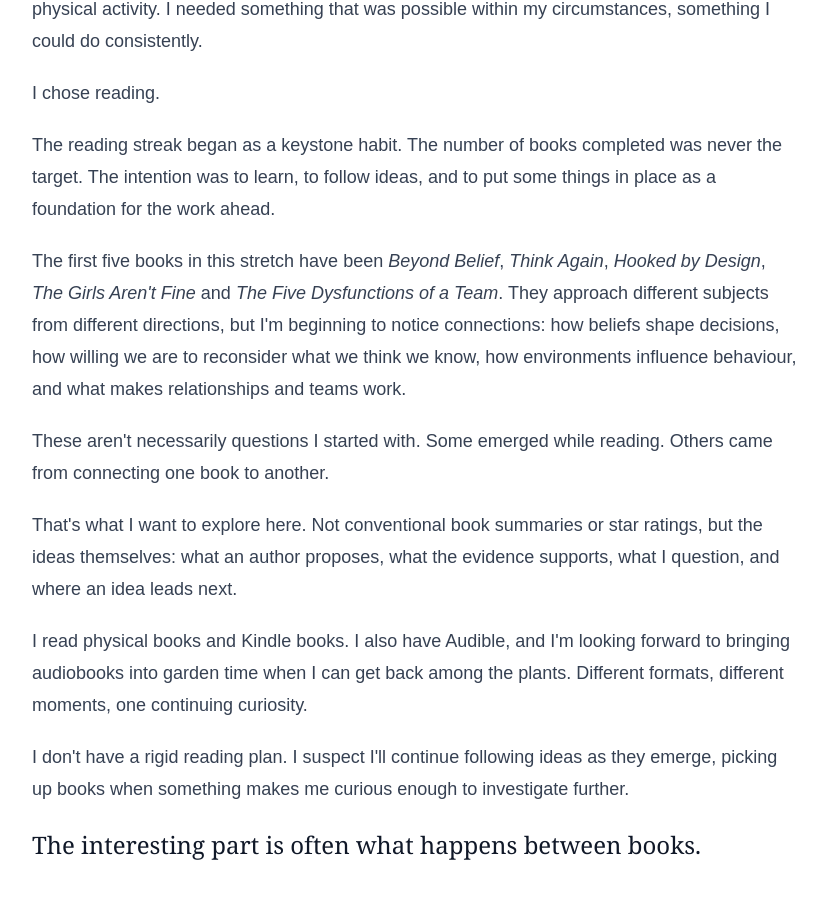
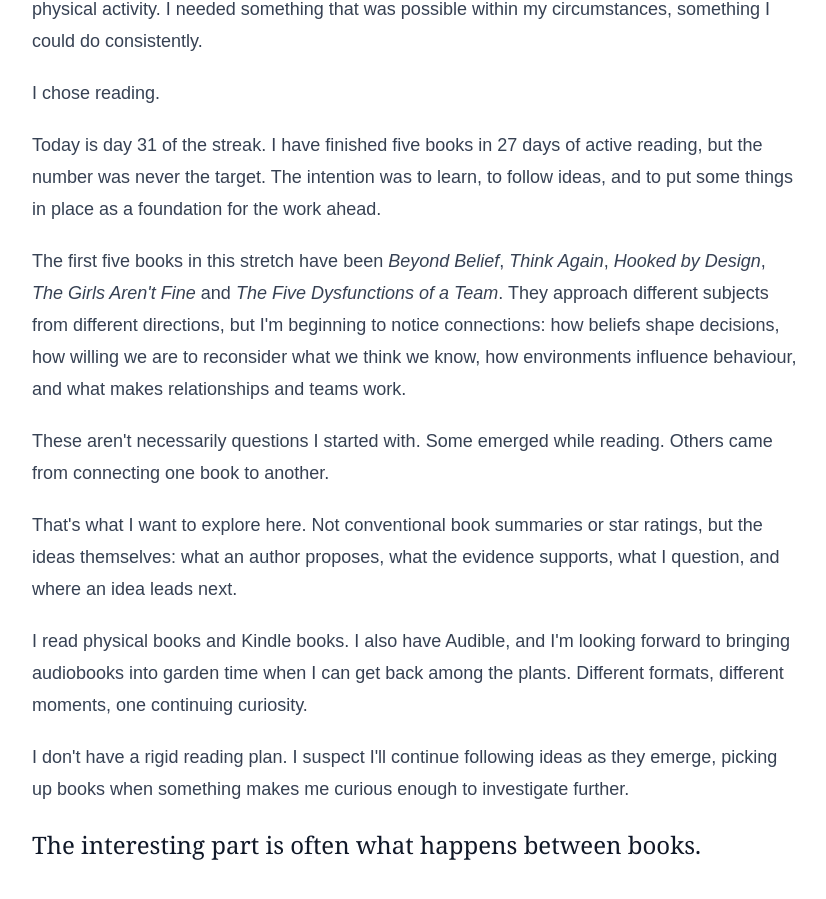
Before and after one commit to Pratibhadeergh/aanavik, a Next.js app: page /thinking-shelf in a window 1280 px wide. Shown: the part 1394-2293 px from the top of the page, without its empty margins (96-922 px from the left). Built offline with nearby package versions, Linux system fonts and the light colour scheme.

Commit message:
Clarify the reading streak milestone

```diff
--- a/app/thinking-shelf/page.tsx
+++ b/app/thinking-shelf/page.tsx
@@ -134,10 +134,10 @@ export default function ThinkingShelfPage() {
             </p>
             <p>I chose reading.</p>
             <p>
-              The reading streak began as a keystone habit. The number of
-              books completed was never the target. The intention was to
-              learn, to follow ideas, and to put some things in place as a
-              foundation for the work ahead.
+              Today is day 31 of the streak. I have finished five books in
+              27 days of active reading, but the number was never the target.
+              The intention was to learn, to follow ideas, and to put some
+              things in place as a foundation for the work ahead.
             </p>
             <p>
               The first five books in this stretch have been{" "}
```
